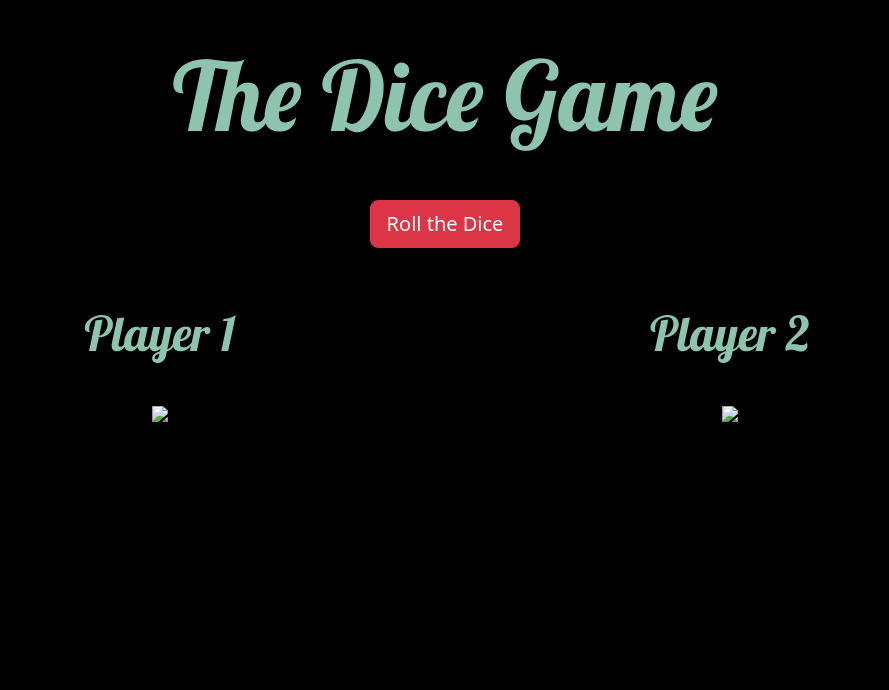
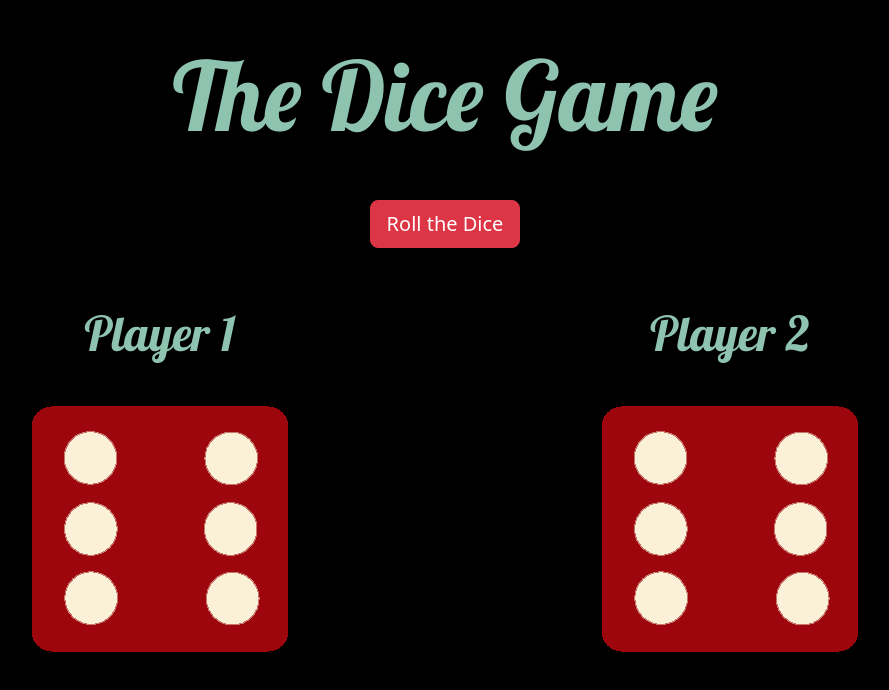
Before and after one commit to MayurMusale/DICE, a plain HTML site: page index.html in a window 1280 px wide. Shown: the whole page, without its empty margins (195-1084 px from the left). Drawn offline with nearby package versions, Linux system fonts and the light colour scheme; the site is published under a folder, as on GitHub Pages, so addresses that start at the root find nothing.

Commit message:
Update index.html

```diff
--- a/index.html
+++ b/index.html
@@ -21,12 +21,12 @@
         <div class="row">
             <div class="col playerDiv">
                 <h3 class="playerId">Player 1</h3>
-                <span class="span1"><img src="/images/dice6.png" class="img-fluid"></span>
+                <span class="span1"><img src="images/dice6.png" class="img-fluid"></span>
                 <h2 class="Winmsg1"></h2>
             </div>
             <div class="col playerDiv">
                 <h3 class="playerId">Player 2</h3>
-                <span class="span2"><img src="/images/dice6.png" class="img-fluid"></span>
+                <span class="span2"><img src="images/dice6.png" class="img-fluid"></span>
                 <h2 class="Winmsg2"></h2>
             </div>
         </div>
```
